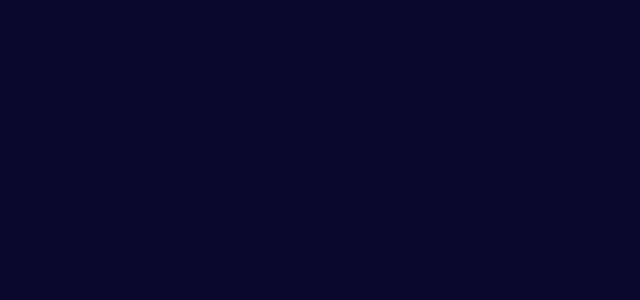
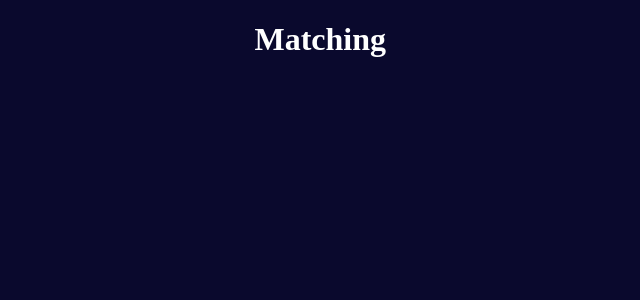
Before and after one commit to smaggio123/Front-End-Flashcard-App, a React (Create React App) app: page /home/SetDisplay/learn/matching in a window 1280 px wide. Before the commit this address had no page. Shown: the top 300 px of the page, without its empty margins (315-955 px from the left). Built offline with nearby package versions, Linux system fonts and the light colour scheme.

Commit message:
Created matching page

```diff
--- a/src/App.js
+++ b/src/App.js
@@ -9,6 +9,7 @@ import SetDisplay from './components/SetDisplay';
 import Written from './components/Written';
 import Learn from './components/Learn';
 import CopyArea from './components/CopyArea';
+import Matching from './components/Matching';
 function App() {
   return (
     <>
@@ -22,6 +23,7 @@ function App() {
           {/* <Route path="/home/SetDisplay/learn" element={<Learn />}/> */}
           <Route path="/home/SetDisplay/learn/written" element={<Written />}/>
           <Route path="/home/SetDisplay/learn/copy" element={<CopyArea />}/>
+          <Route path="/home/SetDisplay/learn/matching" element={<Matching />}/>
           <Route path="/home/setDisplay/learn" element={<Learn />}/>
 
 
--- a/src/components/Learn.js
+++ b/src/components/Learn.js
@@ -5,7 +5,7 @@ import { useLocation,useNavigate } from 'react-router-dom';
 function Learn(){
     /*
     1. copy area
-    2. fill in the blanks
+    2. Matching
     2. writing
     3. test
     */
@@ -21,13 +21,16 @@ function Learn(){
     const goToWriting=()=>{
         navigate(`./written?data=${encodeURIComponent(selectedData)}`)
     }
+    const goToMatchingArea=()=>{
+        navigate(`./matching?data=${encodeURIComponent(selectedData)}`)
+    }
     return(
         <>
         <div id="learnContainingDiv">
 
             <h1 id="learnTitleHeading">Learn</h1>
             <button onClick={()=>goToCopyArea()}>Copy Area</button>
-            <button>Fill in the Blanks</button>
+            <button onClick={()=>goToMatchingArea()}>Matching</button>
             <button onClick={()=>goToWriting()}>Writing</button>
             <button>Test</button>
         </div>
--- /dev/null
+++ b/src/components/Matching.css
@@ -0,0 +1,8 @@
+#MatchingContainingDiv{
+    text-align: center;
+    height:95vh;
+    width:98vw;
+}
+#MatchingTitleHeader{
+    color: white;
+}
--- /dev/null
+++ b/src/components/Matching.js
@@ -0,0 +1,14 @@
+import "./Matching.css";
+import { React } from 'react';
+import { useLocation,useNavigate } from 'react-router-dom';
+
+function Matching(){
+    return (
+        <>
+        <div id="MatchingContainingDiv">
+            <h1 id="MatchingTitleHeader">Matching</h1>
+        </div>
+        </>
+    )
+}
+export default Matching;
```
